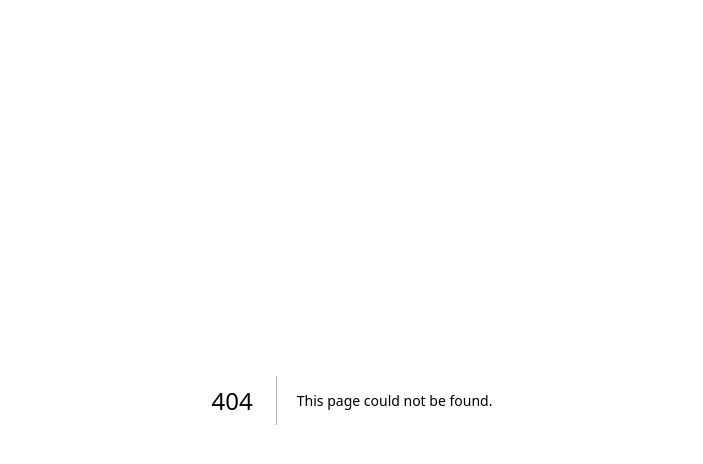
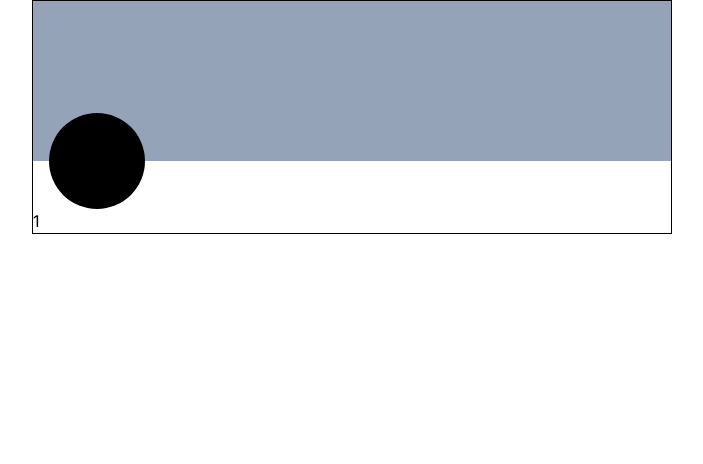
Before and after one commit to jnloves/chime, a Next.js app: page /user/1 in a window 1280 px wide. Before the commit this address had no page. Shown: the top 464 px of the page, without its empty margins (288-991 px from the left). Built offline with nearby package versions, Linux system fonts and the light colour scheme.

Commit message:
add user page

```diff
--- a/app/Tweets.tsx
+++ b/app/Tweets.tsx
@@ -7,6 +7,7 @@ import { useRouter } from 'next/navigation';
 import Image from 'next/image';
 import dayjs from 'dayjs';
 import relativeTime from "dayjs/plugin/relativeTime";
+import Link from 'next/link';
 dayjs.extend(relativeTime);
 
 const Tweets =  ({ tweets } : { tweets: TweetWithAuthor[]}) => {
@@ -82,11 +83,11 @@ const Tweets =  ({ tweets } : { tweets: TweetWithAuthor[]}) => {
           </div>
 
           <div className='w-full flex flex-col gap-2 text-sm'>
-            <div className='flex'>
-              <p className='font-semibold mr-2'>{tweet.author.name}</p>
+            <div className='flex items-center'>
+              <Link href={`/user/${tweet.author.username}`} className='font-semibold mr-2 hover:underline'>{tweet.author.name}</Link>
               <p className='text-gray-400'>@{tweet.author.username}</p>
-              <p className='mx-1 text-gray-400'>·</p>
-              <p className='text-gray-400'>{dayjs(tweet.created_at).fromNow()}</p>
+              <p className='mx-1 text-gray-400 text-xs'>·</p>
+              <p className='text-gray-400 text-xs'>{dayjs(tweet.created_at).fromNow()}</p>
             </div>
             <div className=''>
               {tweet.title}
--- /dev/null
+++ b/app/user/[slug]/page.tsx
@@ -0,0 +1,26 @@
+
+
+export default function Page({
+    params,
+    searchParams,
+  }: {
+    params: { slug: string }
+    searchParams: { [key: string]: string | string[] | undefined }
+  }) {
+    return (
+        <div className="w-screen flex flex-col items-center">
+            <div className="w-full max-w-[40rem] border border-black flex flex-col relative">
+                <div className="w-full h-40 bg-slate-400 relative">
+                    <div className="w-24 h-24 rounded-full bg-black absolute -bottom-12 left-4"></div>
+                </div>
+                <div className="pt-12 flex flex-col">
+                    <h1>{params.slug}</h1>
+                </div>
+
+            </div>
+
+
+        </div>
+
+    )
+  }
```
